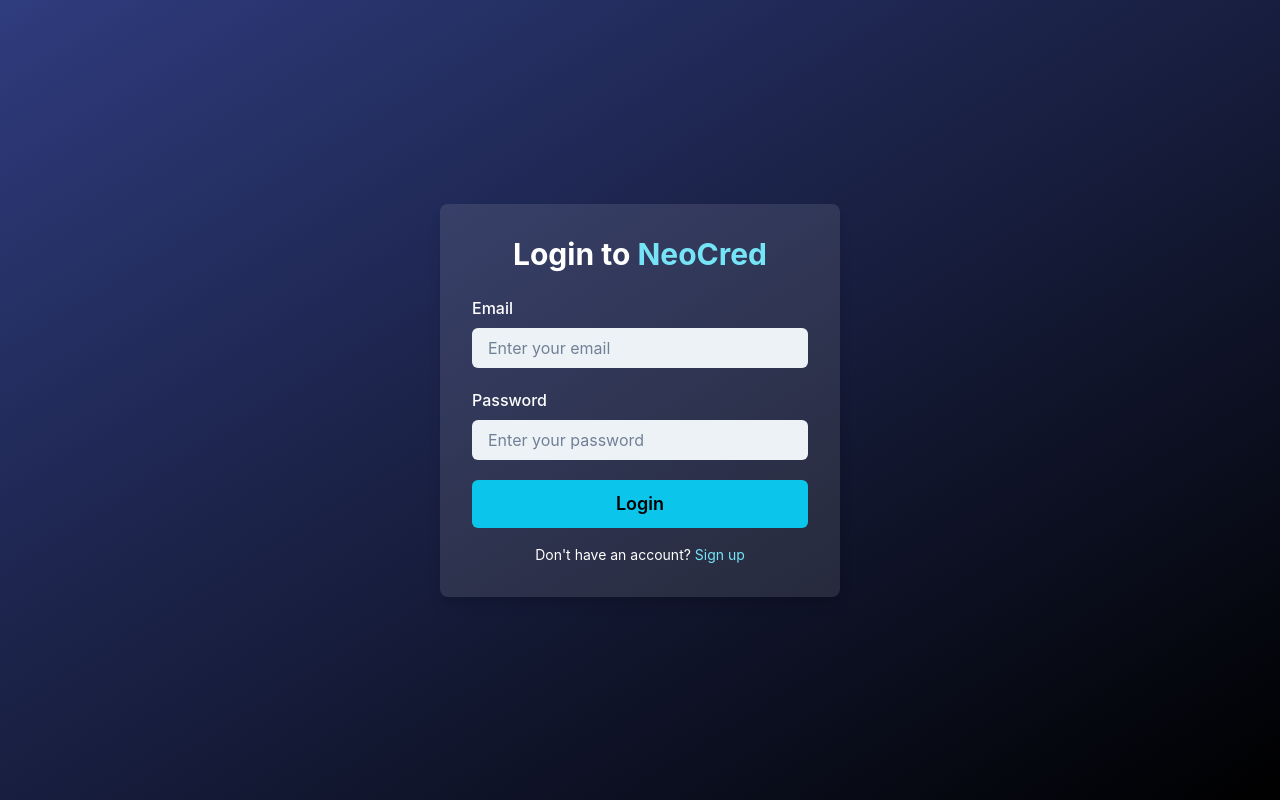
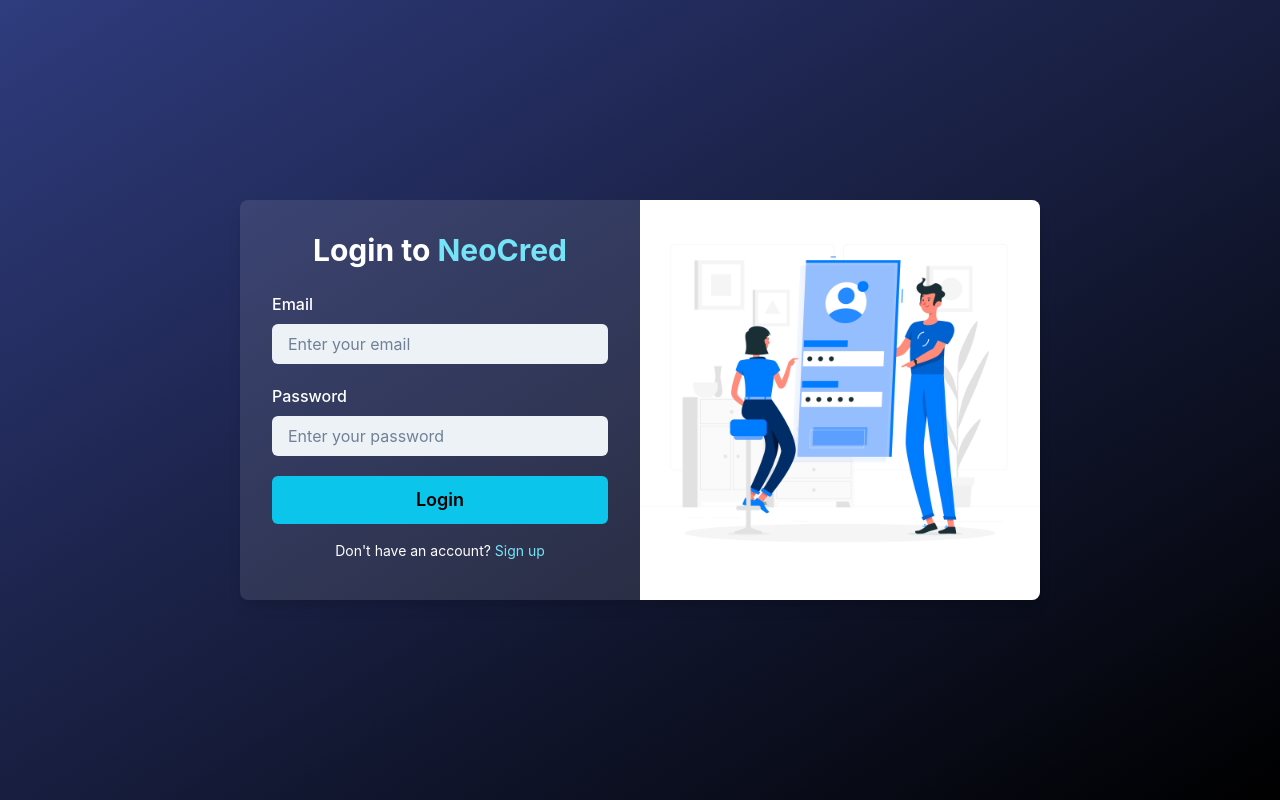
Before and after one commit to itzzsuj/NeoCred, a React (Create React App) app: page /login in a window 1280 px wide. Built offline with nearby package versions, Linux system fonts and the light colour scheme.

Commit message:
modified login

```diff
--- a/src/Landing/Login.jsx
+++ b/src/Landing/Login.jsx
@@ -1,4 +1,5 @@
 import React, { useState } from "react";
+import Loginimg from "../images/loginimg.jpg";
 import {
   Box,
   Flex,
@@ -8,6 +9,8 @@
   Input,
   Button,
   Text,
+  Grid,
+  Image,
   useColorModeValue
 } from "@chakra-ui/react";
 import { useNavigate } from "react-router-dom";
@@ -28,7 +31,6 @@
   // Handle Login (Replace with actual auth logic)
   const handleLogin = () => {
     console.log("Logging in with:", email, password);
-    // Add authentication logic here (Firebase, API call, etc.)
     navigate("/dashboard"); // Redirect to dashboard after login
   };
 
@@ -41,13 +43,16 @@
       color={textColor}
       px={6}
     >
-      <Box
+      <Grid
+        templateColumns={{ base: "1fr", md: "1fr 1fr" }} // Stacks on mobile, side-by-side on desktop
         bg="rgba(255, 255, 255, 0.1)"
-        p={8}
         borderRadius="lg"
         boxShadow="lg"
-        w={{ base: "full", md: "400px" }}
+        w={{ base: "full", md: "800px" }}
+        overflow="hidden"
       >
+        {/* Left Side - Login Form */}
+        <Box p={8} w="100%">
           <Heading as="h2" size="lg" textAlign="center" mb={6}>
             Login to <Text as="span" color="cyan.300">NeoCred</Text>
           </Heading>
@@ -99,6 +104,18 @@
             </Text>
           </Text>
         </Box>
+
+        {/* Right Side - Image */}
+        <Box display={{ base: "none", md: "block" }}> {/* Hide image on mobile */}
+          <Image
+            src={Loginimg} // Replace with actual login image
+            alt="Login Illustration"
+            objectFit="cover"
+            h="100%"
+            w="100%"
+          />
+        </Box>
+      </Grid>
     </Flex>
   );
 };
--- a/src/index.js
+++ b/src/index.js
@@ -1,7 +1,6 @@
 import { ChakraProvider } from "@chakra-ui/react";
 import React from 'react';
 import ReactDOM from 'react-dom/client';
-import theme from './theme';
 import App from './App';
 
 const root = ReactDOM.createRoot(document.getElementById('root'));
```
Also changed, not shown: src/images/loginimg.jpg (added). Lines whose indentation alone changed are shown as unchanged.
